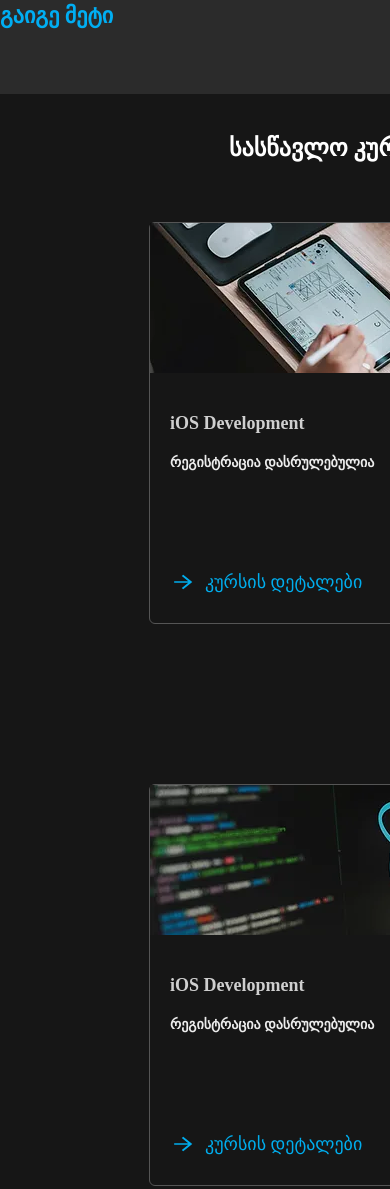
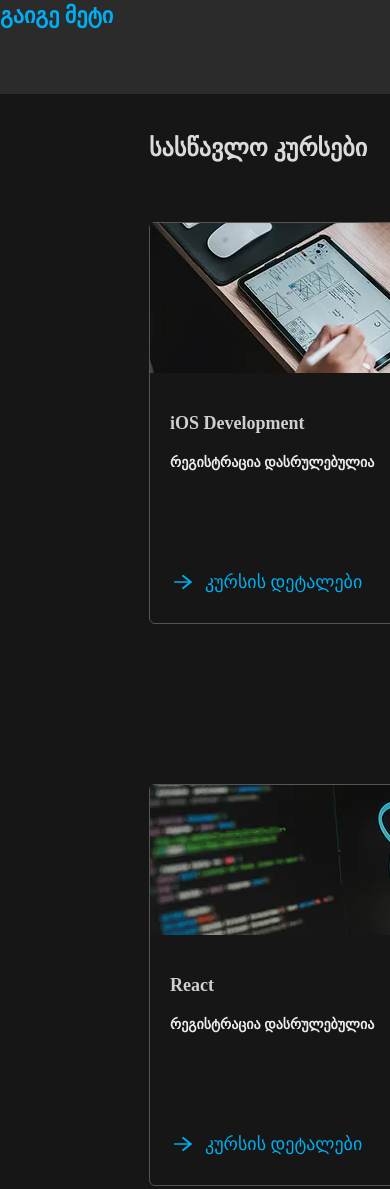
Before and after one commit to KoRnaholic/TBC-x-USAID, a plain HTML site: page index.html in a window 390 px wide. Shown: the part 907-2096 px from the top of the page. Drawn offline with Linux system fonts and the light colour scheme.

Commit message:
added responsive design

```diff
--- a/index.html
+++ b/index.html
@@ -79,7 +79,7 @@
                 <div class="box-img">
                     <img src="/src/images/react.webp" />
                     <div>
-                        <p class="text-18">iOS Development</p>
+                        <p class="text-18">React</p>
                         <p class="text-14">რეგისტრაცია დასრულებულია</p>
 
                         <a>
@@ -92,7 +92,7 @@
                 <div class="box-img">
                     <img src="/src/images/python.webp" />
                     <div>
-                        <p class="text-18">iOS Development</p>
+                        <p class="text-18">Intro to Python</p>
                         <p class="text-14">რეგისტრაცია დასრულებულია</p>
 
                        <a>
@@ -105,7 +105,7 @@
                 <div class="box-img">
                     <img src="/src/images/adv-python.webp" />
                     <div>
-                        <p class="text-18">iOS Development</p>
+                        <p class="text-18">Advanced Python</p>
                         <p class="text-14">რეგისტრაცია დასრულებულია</p>
 
                         <a>
@@ -118,7 +118,7 @@
                 <div class="box-img">
                     <img src="/src/images/cyber.webp" />
                     <div>
-                        <p class="text-18">iOS Development</p>
+                        <p class="text-18">Advanced Cybersecurity Course</p>
                         <p class="text-14">რეგისტრაცია დასრულებულია</p>
 
                        <a>
@@ -131,7 +131,7 @@
                 <div class="box-img">
                     <img src="/src/images/tot.webp" />
                     <div>
-                        <p class="text-18">iOS Development</p>
+                        <p class="text-18">ToT - Training of Trainers</p>
                         <p class="text-14">რეგისტრაცია დასრულებულია</p>
 
                         <a>
@@ -144,7 +144,7 @@
                 <div class="box-img">
                     <img src="/src/images/blockchain.webp" />
                     <div>
-                        <p class="text-18">iOS Development</p>
+                        <p class="text-18">Blockchain</p>
                         <p class="text-14">რეგისტრაცია დასრულებულია</p>
 
                         <a>
@@ -157,7 +157,7 @@
                 <div class="box-img">
                     <img src="/src/images/devops.webp" />
                     <div>
-                        <p class="text-18">iOS Development</p>
+                        <p class="text-18">DevOps</p>
                         <p class="text-14">რეგისტრაცია დასრულებულია</p>
 
                         <a>
@@ -172,7 +172,7 @@
                     <div>
 
 
-                    <p class="text-18">iOS Development</p>
+                    <p class="text-18">Information Security Governance</p>
                     <p class="text-14">რეგისტრაცია დასრულებულია</p>
                     <a>
                      <img src="/src/icons/arrow.svg" height="20px" width="25px" />
--- a/src/styles/styles.css
+++ b/src/styles/styles.css
@@ -163,8 +163,9 @@ row-gap: 10em;
 justify-content: center;
 }
 .box-header{
-    padding-left: 80px;
     margin-bottom: 60px;
+    color: rgb(219,219,219);
+    padding-left: 160px;
 }
 
 .box-img{
@@ -175,6 +176,7 @@ justify-content: center;
     border: 1px solid rgb(85,85,85);
     border-radius: 6px;
     padding-bottom: 30px;
+
 }
 
 .box-img div{
@@ -204,6 +206,14 @@ justify-content: center;
 .box-img div{
     margin-top: 20px;
 }
+
+.box-container{
+    display: flex;
+    flex-direction: column;
+    justify-content: center;
+}
+
+
 
 .text-18{
     font-size: 18px;
@@ -294,7 +304,9 @@ justify-content: center;
 }
 
 @media (max-width: 950px){
-
+   .box-header{
+    padding-left: 0;
+   }
 
     .navbar{
     gap: 150px;
@@ -311,3 +323,9 @@ justify-content: center;
     gap:100px
 }
 }
+
+@media (max-width: 1650px){
+ .box-header{
+    padding-left: 0;
+   }
+}
```
